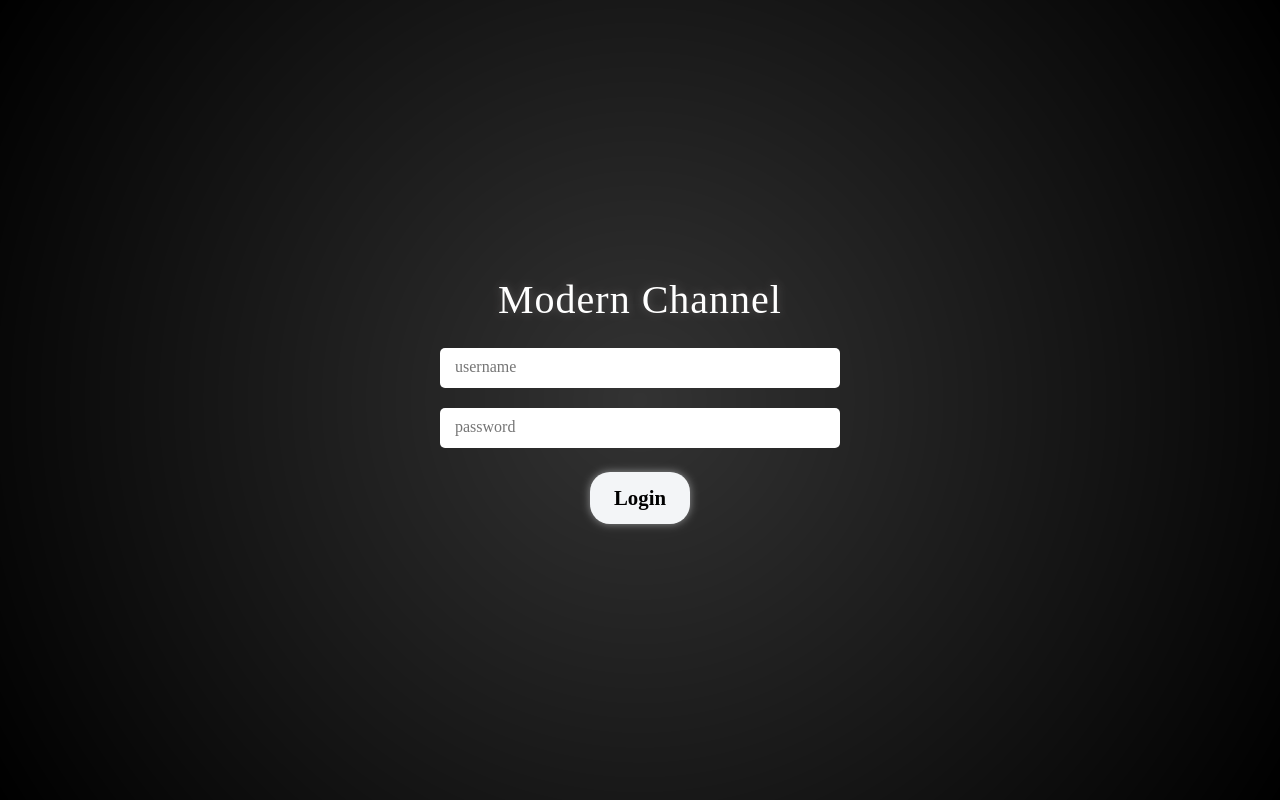
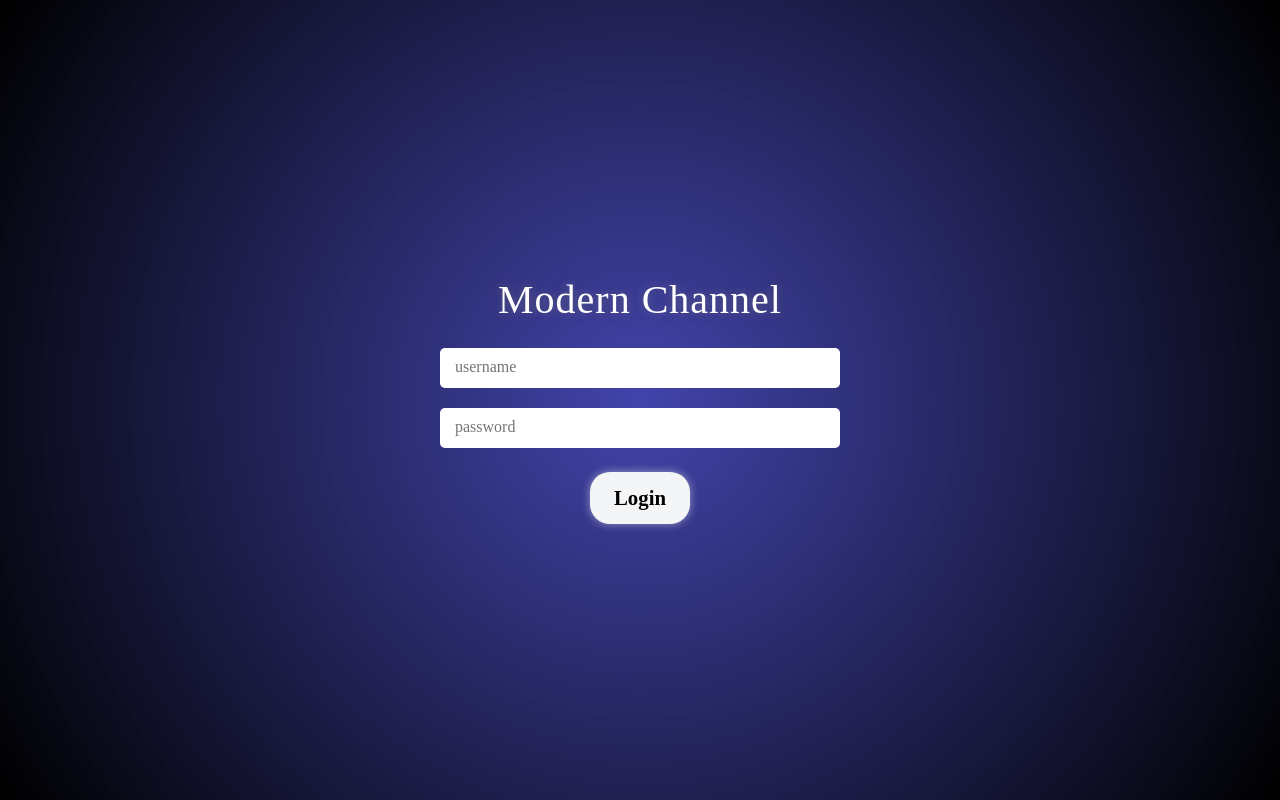
Before and after one commit to lfmutton/ModernChannel, a React (Vite) app: page /login in a window 1280 px wide. Built offline with nearby package versions, Linux system fonts and the light colour scheme.

Commit message:
changing the color to blue on the login page

```diff
--- a/src/screens/LoginPage.tsx
+++ b/src/screens/LoginPage.tsx
@@ -29,7 +29,7 @@ const LoginPage: React.FC = () => {
         color: "white",
         fontFamily: "IBM Plex Serif",
         background:
-          "radial-gradient(circle, rgba(0,0,0,0.8) 0%, rgba(0,0,0,1) 100%)",
+          "radial-gradient(circle, rgba(19, 21, 150, 0.8) 0%, rgba(0,0,0,1) 100%)",
       }}
     >
       <h1
```
